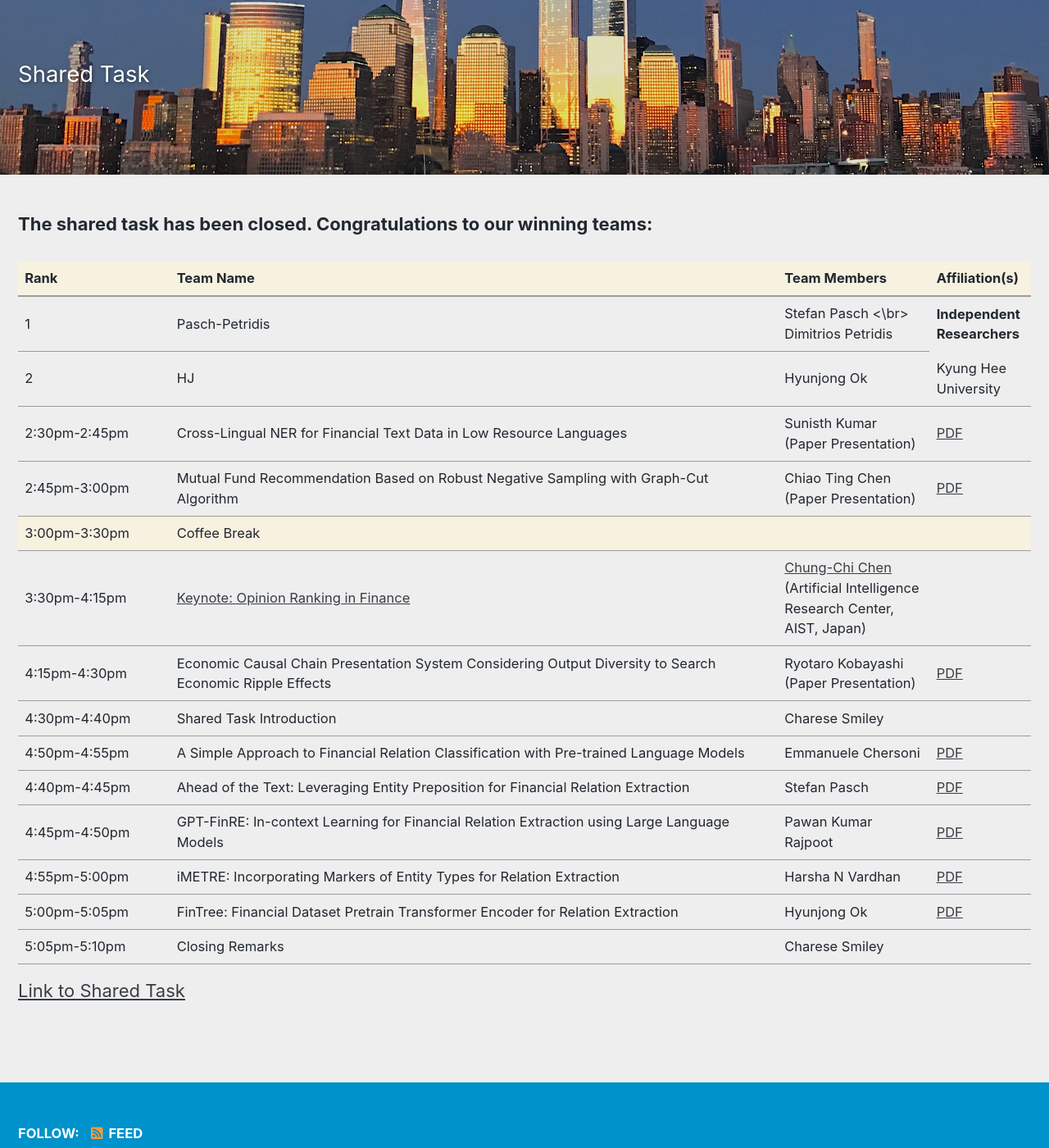
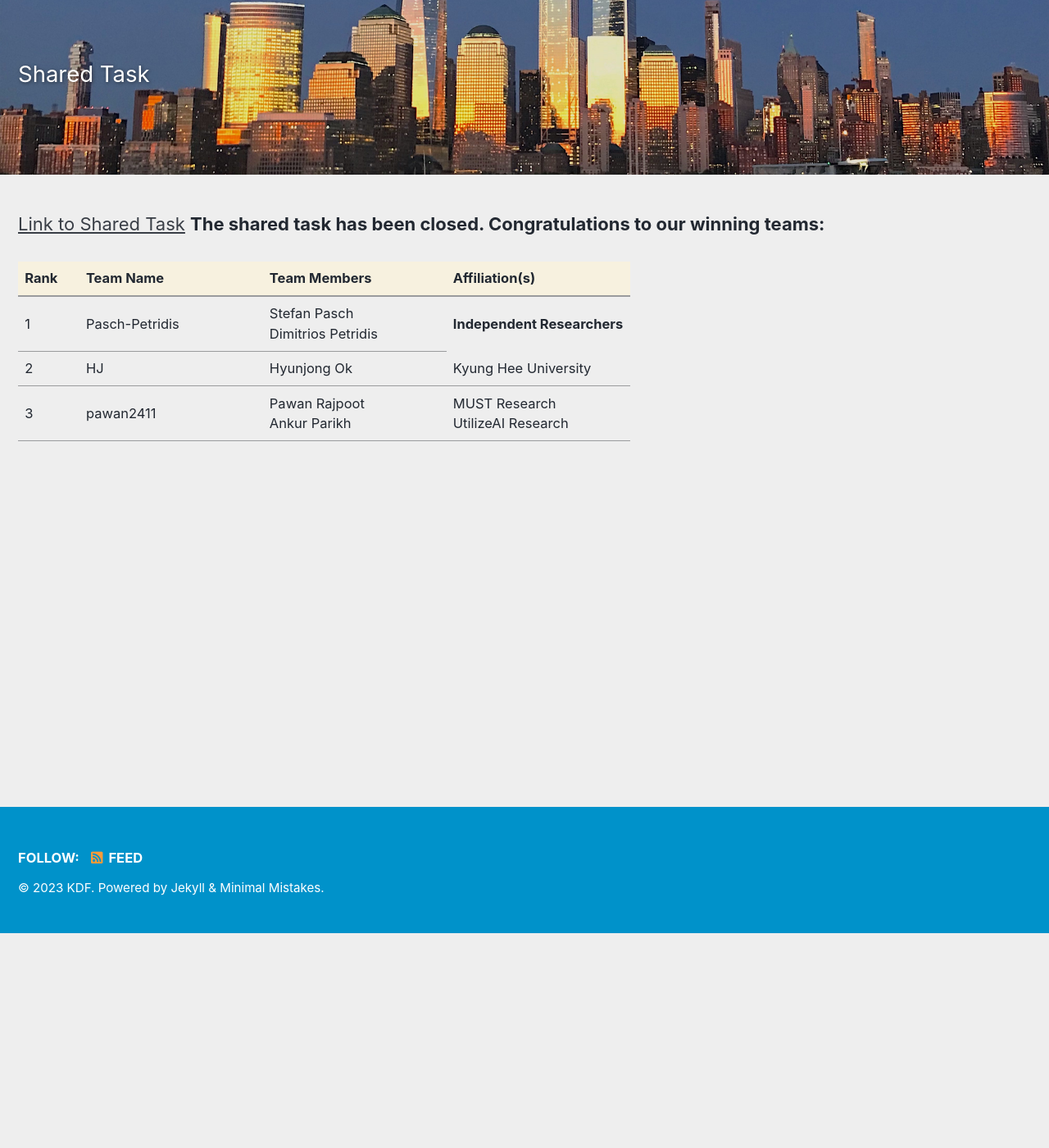
Before and after one commit to kdf-workshop/kdf23, a Jekyll site: the page built from _pages/shared_task.md, in a window 1280 px wide and 1400 px high, scrolled down 261 px. Shown: the whole window at 82% size. Built offline with Jekyll 4.4.1, drawn with Linux system fonts in a browser that asks for light colours; cached includes are drawn as plain includes.

Commit message:
Update shared_task.md

```diff
--- a/_pages/shared_task.md
+++ b/_pages/shared_task.md
@@ -7,15 +7,15 @@ header:
   #caption: 'Photo by <a href="me">me</a> on <a href="me">me</a>'
 excerpt: "<br/>Shared Task<br/>"
 ---
-
+<a href="https://refind-re.github.io/">Link to Shared Task</a>
 **The shared task has been closed. Congratulations to our winning teams:**
 <center>
 <table>
 	<colgroup>
-    	<col width="15%">
-    	<col width="60%">
-    	<col width="15%">
-        <col width="10%">
+    	<col width="10%">
+    	<col width="30%">
+    	<col width="30%">
+        <col width="30%">
 	</colgroup>
 <thead>
 	<tr bgcolor="#f7f1df">
@@ -30,7 +30,7 @@ excerpt: "<br/>Shared Task<br/>"
     <tr>
         <td markdown="span">1</td>
         <td markdown="span">Pasch-Petridis</td>
-        <td markdown="span">Stefan Pasch <\br>
+        <td markdown="span">Stefan Pasch <br/>
                             Dimitrios Petridis</td>
         <th markdown="span">Independent Researchers</th>
 
@@ -43,79 +43,11 @@ excerpt: "<br/>Shared Task<br/>"
 
     </tr>
     <tr>
-        <td markdown="span">2:30pm-2:45pm</td>
-        <td markdown="span">Cross-Lingual NER for Financial Text Data in Low Resource Languages</td>
-        <td markdown="span">Sunisth Kumar<br/>(Paper Presentation)</td>
-        <td markdown="span">[PDF](/kdf23/assets/images/kdf_1.pdf)</td>
-    </tr>
-    <tr>
-        <td markdown="span">2:45pm-3:00pm</td>
-        <td markdown="span">Mutual Fund Recommendation Based on Robust Negative Sampling with Graph-Cut Algorithm</td>
-        <td markdown="span">Chiao Ting Chen<br/>(Paper Presentation)</td>
-        <td markdown="span">[PDF](/kdf23/assets/images/kdf_2.pdf)</td>
-    </tr>
-    <tr bgcolor="#f7f1df">
-        <td markdown="span">3:00pm-3:30pm</td>
-        <td markdown="span">Coffee Break</td>
-        <td markdown="span"></td>
-        <td markdown="span">&nbsp;</td>
-    </tr>
-    <tr>
-        <td markdown="span">3:30pm-4:15pm</td>
-        <td markdown="span">[Keynote: Opinion Ranking in Finance](/kdf23/chung-chi)</td>
-        <td markdown="span">[Chung-Chi Chen](/kdf23/chung-chi)<br/>(Artificial Intelligence Research Center, AIST, Japan)</td>
-        <td markdown="span"></td>
-    </tr>
-    <tr >
-        <td markdown="span">4:15pm-4:30pm</td>
-        <td markdown="span">Economic Causal Chain Presentation System Considering Output Diversity to Search Economic Ripple Effects</td>
-        <td markdown="span">Ryotaro Kobayashi<br/>(Paper Presentation)</td>
-        <td markdown="span">[PDF](/kdf23/assets/images/kdf_3.pdf)</td>
-    </tr>
-    <tr>
-        <td markdown="span">4:30pm-4:40pm</td>
-        <td markdown="span">Shared Task Introduction</td>
-        <td markdown="span">Charese Smiley</td>
-        <td markdown="span">&nbsp;</td>
-    </tr>
-    <tr>
-        <td markdown="span">4:50pm-4:55pm</td>
-        <td markdown="span">A Simple Approach to Financial Relation Classification with Pre-trained Language Models</td>
-        <td markdown="span">Emmanuele Chersoni<br/></td>
-        <td markdown="span">[PDF](/kdf23/assets/images/kdf_s3.pdf)</td>
-    </tr>
-    <tr>
-        <td markdown="span">4:40pm-4:45pm</td>
-        <td markdown="span">Ahead of the Text: Leveraging Entity Preposition for Financial Relation Extraction</td>
-        <td markdown="span">Stefan Pasch<br/></td>
-        <td markdown="span">[PDF](/kdf23/assets/images/kdf_s1.pdf)</td>
-    </tr>
-    <tr>
-        <td markdown="span">4:45pm-4:50pm</td>
-        <td markdown="span">GPT-FinRE: In-context Learning for Financial Relation Extraction using Large Language Models</td>
-        <td markdown="span">Pawan Kumar Rajpoot<br/></td>
-        <td markdown="span">[PDF](/kdf23/assets/images/kdf_s2.pdf)</td>
-    </tr>
-    <tr>
-        <td markdown="span">4:55pm-5:00pm</td>
-        <td markdown="span">iMETRE: Incorporating Markers of Entity Types for Relation Extraction</td>
-        <td markdown="span">Harsha N Vardhan<br/></td>
-        <td markdown="span">[PDF](/kdf23/assets/images/kdf_s4.pdf)</td>
-    </tr>
-    <tr>
-        <td markdown="span">5:00pm-5:05pm</td>
-        <td markdown="span">FinTree: Financial Dataset Pretrain Transformer Encoder for Relation Extraction</td>
-        <td markdown="span">Hyunjong Ok<br/></td>
-        <td markdown="span">[PDF](/kdf23/assets/images/kdf_s5.pdf)</td>
-    </tr>
-    <tr>
-        <td markdown="span">5:05pm-5:10pm</td>
-        <td markdown="span">Closing Remarks</td>
-        <td markdown="span">Charese Smiley<br/></td>
-        <td markdown="span">&nbsp;</td>
+        <td markdown="span">3</td>
+        <td markdown="span">pawan2411</td>
+        <td markdown="span">Pawan Rajpoot<br/>Ankur Parikh</td>
+        <td markdown="span">MUST Research<br/>UtilizeAI Research</td>
     </tr>
 </tbody>
 </table>
 </center>
-
-<a href="https://refind-re.github.io/">Link to Shared Task</a>
```
